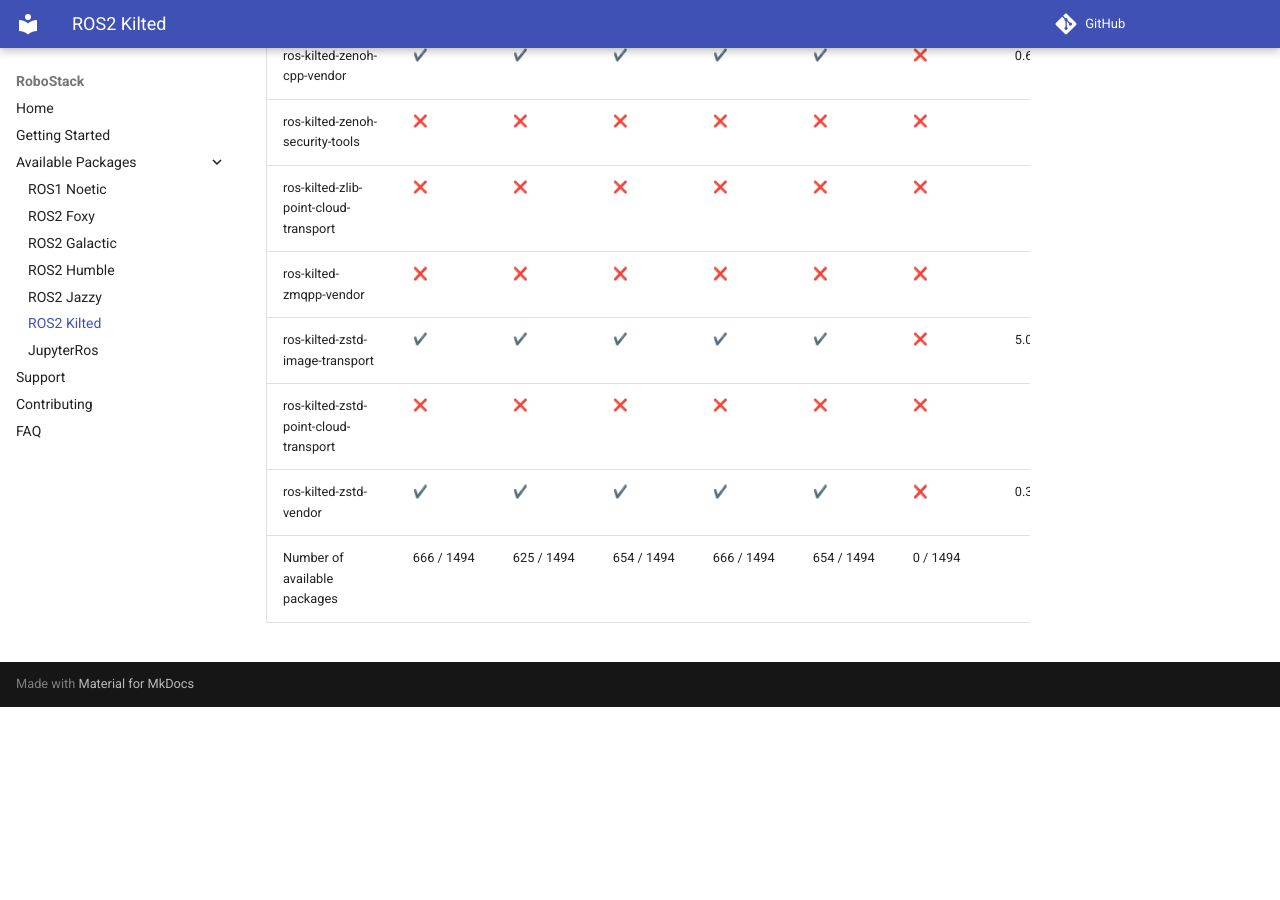
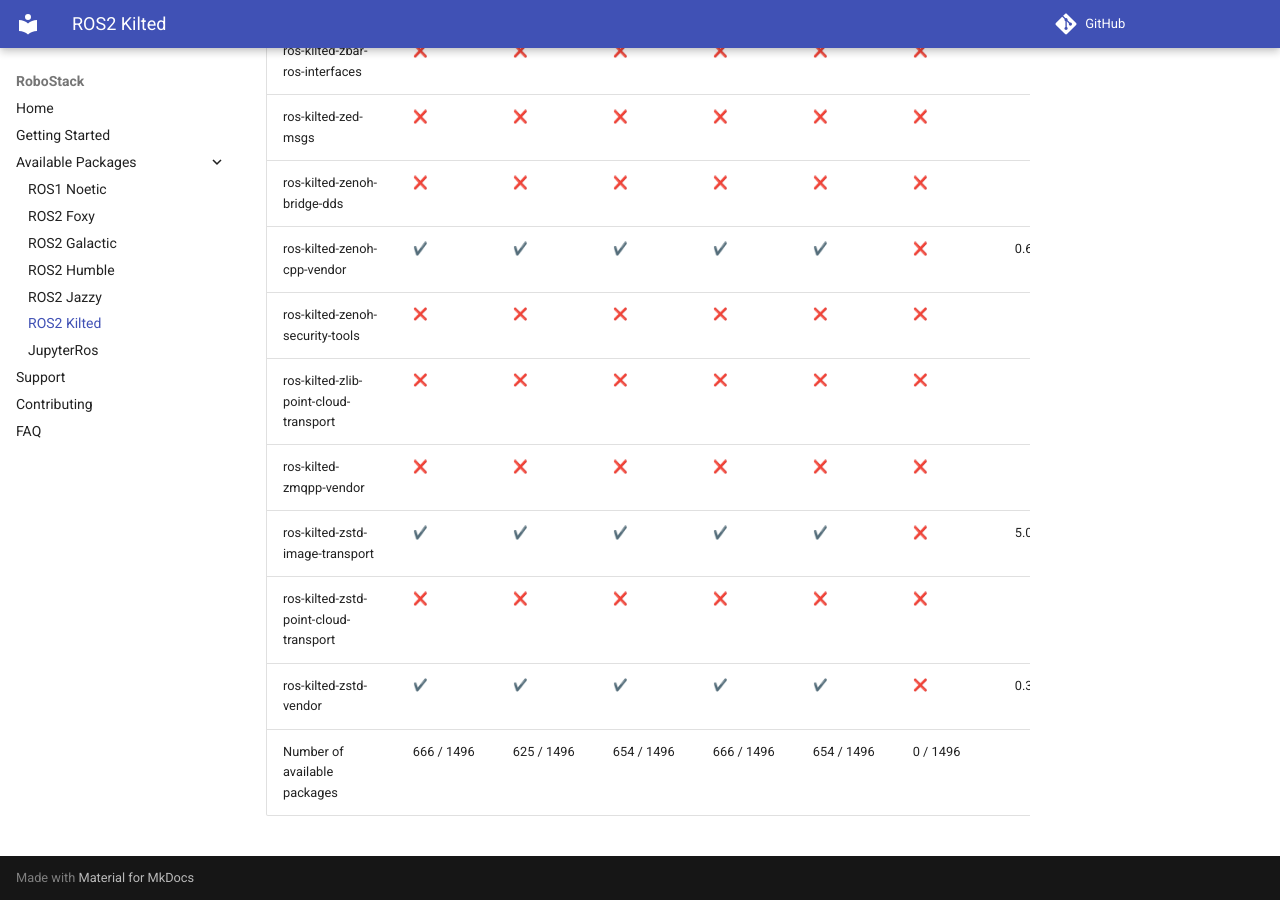
Before and after one commit to RoboStack/robostack.github.io, an MkDocs documentation site: the page built from docs/kilted.md, in a window 1280 px wide and 900 px high, scrolled down 108925 px. Built offline with MkDocs 1.6.1 and Material for MkDocs 9.7.7, drawn with Linux system fonts in a browser that asks for light colours; emoji names are drawn with the system emoji font; comment, search, counter and statistics services are not loaded; before the commit the page ends 109632 px from its top, so only the background shows below that; some of the changed text lies outside the part shown.

Commit message:
Update tables

```diff
--- a/docs/kilted.md
+++ b/docs/kilted.md
@@ -1494,4 +1496,4 @@
 | ros-kilted-zstd-image-transport | :heavy_check_mark: { data-sort='1' } | :heavy_check_mark: { data-sort='1' } | :heavy_check_mark: { data-sort='1' } | :heavy_check_mark: { data-sort='1' } | :heavy_check_mark: { data-sort='1' } | :x: { data-sort='0' } | 5.0.2  |
 | ros-kilted-zstd-point-cloud-transport | :x: { data-sort='0' } | :x: { data-sort='0' } | :x: { data-sort='0' } | :x: { data-sort='0' } | :x: { data-sort='0' } | :x: { data-sort='0' } |   |
 | ros-kilted-zstd-vendor | :heavy_check_mark: { data-sort='1' } | :heavy_check_mark: { data-sort='1' } | :heavy_check_mark: { data-sort='1' } | :heavy_check_mark: { data-sort='1' } | :heavy_check_mark: { data-sort='1' } | :x: { data-sort='0' } | 0.32.0  |
-| Number of available packages |  666 / 1494 | 625 / 1494 | 654 / 1494 | 666 / 1494 | 654 / 1494 | 0 / 1494 |
+| Number of available packages |  666 / 1496 | 625 / 1496 | 654 / 1496 | 666 / 1496 | 654 / 1496 | 0 / 1496 |
```
Also changed, not shown: other parts of docs/kilted.md (+2 -0 lines).
